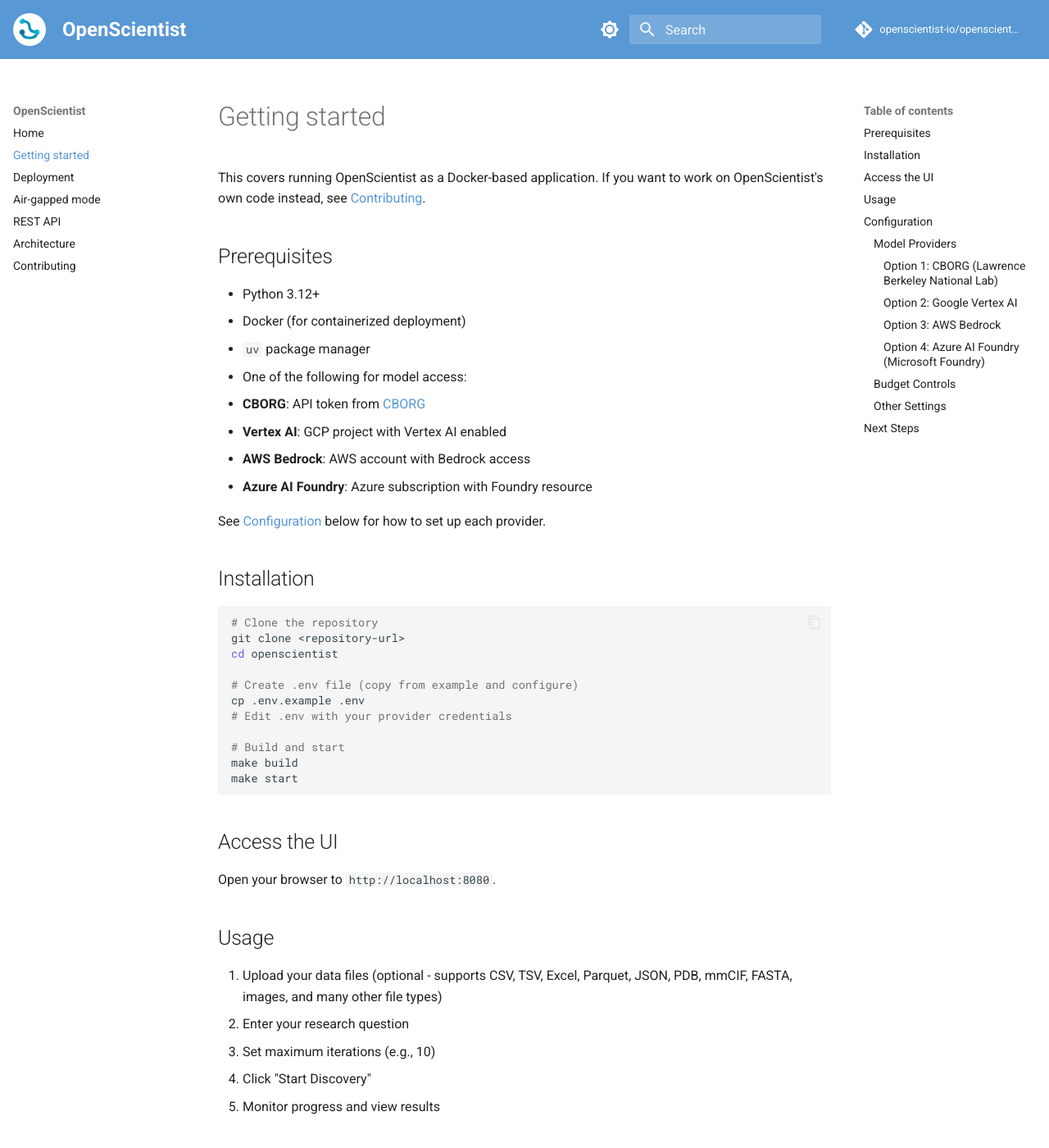
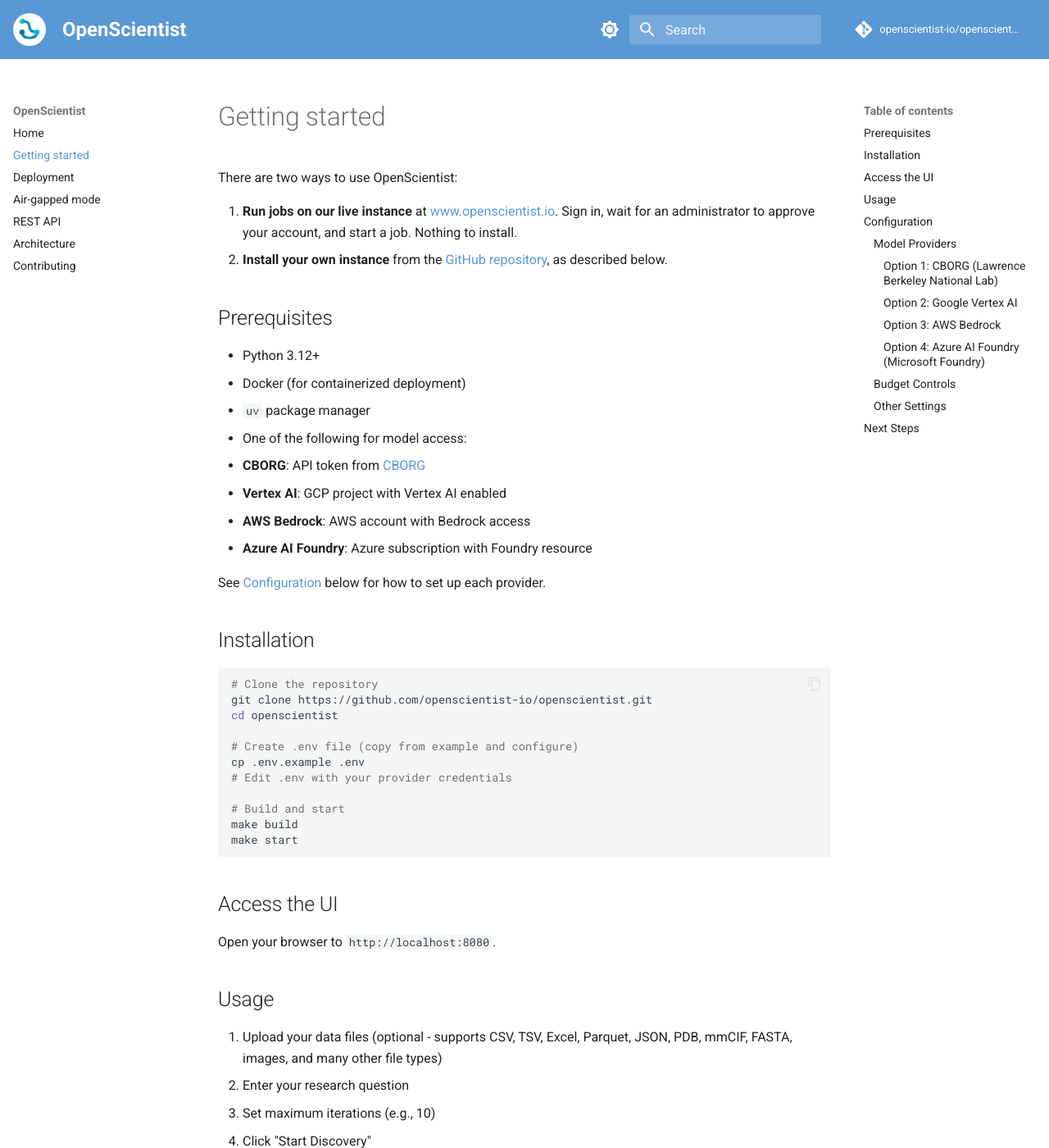
Before and after one commit to openscientist-io/openscientist-docs, an MkDocs documentation site: the page built from docs/getting-started.md, in a window 1280 px wide and 1400 px high. Shown: the whole window at 82% size. Built offline with MkDocs 1.6.1 and Material for MkDocs 9.7.7, drawn with Linux system fonts in a browser that asks for light colours; comment, search, counter and statistics services are not loaded.

Commit message:
Getting started: two paths (live instance or install from GitHub); real clone URL
Co-Authored-By: Claude Opus 5.5 <noreply@anthropic.com>

````diff
--- a/docs/getting-started.md
+++ b/docs/getting-started.md
@@ -1,7 +1,9 @@
 # Getting started
 
-This covers running OpenScientist as a Docker-based application. If you want to
-work on OpenScientist's own code instead, see [Contributing](contributing.md).
+There are two ways to use OpenScientist:
+
+1. **Run jobs on our live instance** at [www.openscientist.io](https://www.openscientist.io). Sign in, wait for an administrator to approve your account, and start a job. Nothing to install.
+2. **Install your own instance** from the [GitHub repository](https://github.com/openscientist-io/openscientist), as described below.
 
 ## Prerequisites
 
@@ -20,7 +22,7 @@ See [Configuration](#configuration) below for how to set up each provider.
 
 ```bash
 # Clone the repository
-git clone <repository-url>
+git clone https://github.com/openscientist-io/openscientist.git
 cd openscientist
 
 # Create .env file (copy from example and configure)
````
